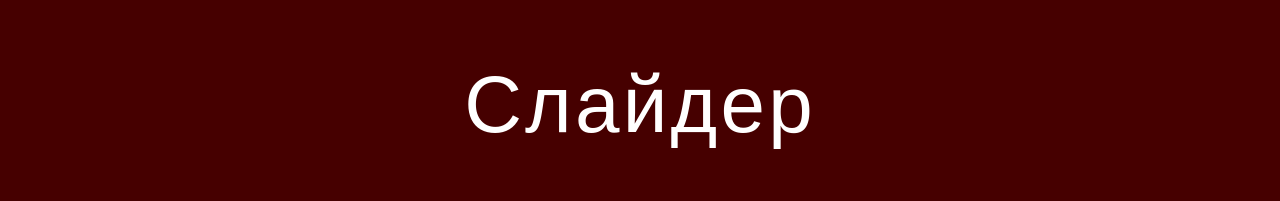
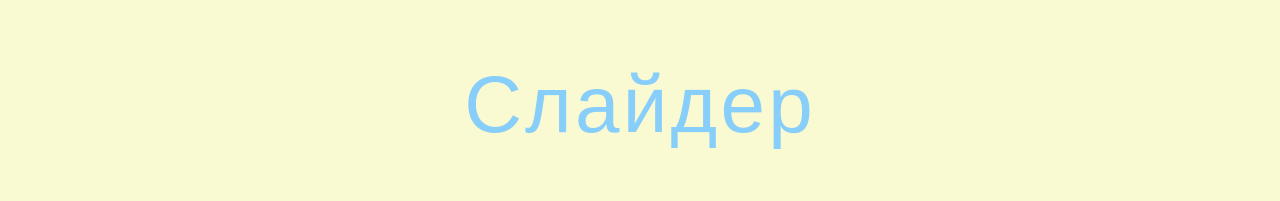
Before and after one commit to TitanIvov/IvanWEB, a plain HTML site: page index.html in a window 1280 px wide. Shown: the part 260-461 px from the top of the page. Drawn offline with Linux system fonts and the light colour scheme; files that its build step writes are made by us from their sources; files whose address does not match are found by name.

Commit message:
Update style.css

```diff
--- a/style.css
+++ b/style.css
@@ -9,7 +9,7 @@
 }
 
 :root {
-    --bg-color: #460000;
+    --bg-color: #FAFAD2;
     --primary-color: #FFF;
     --secondary-color: #AAA;
     --secondary-bg-color: #454545;
@@ -30,7 +30,7 @@ body {
 }
 
 .slider-header {
-    color: #FFF;
+    color: #87CEFA;
     font-size: 5rem;
     letter-spacing: .2rem;
     font-weight: 400;
```
